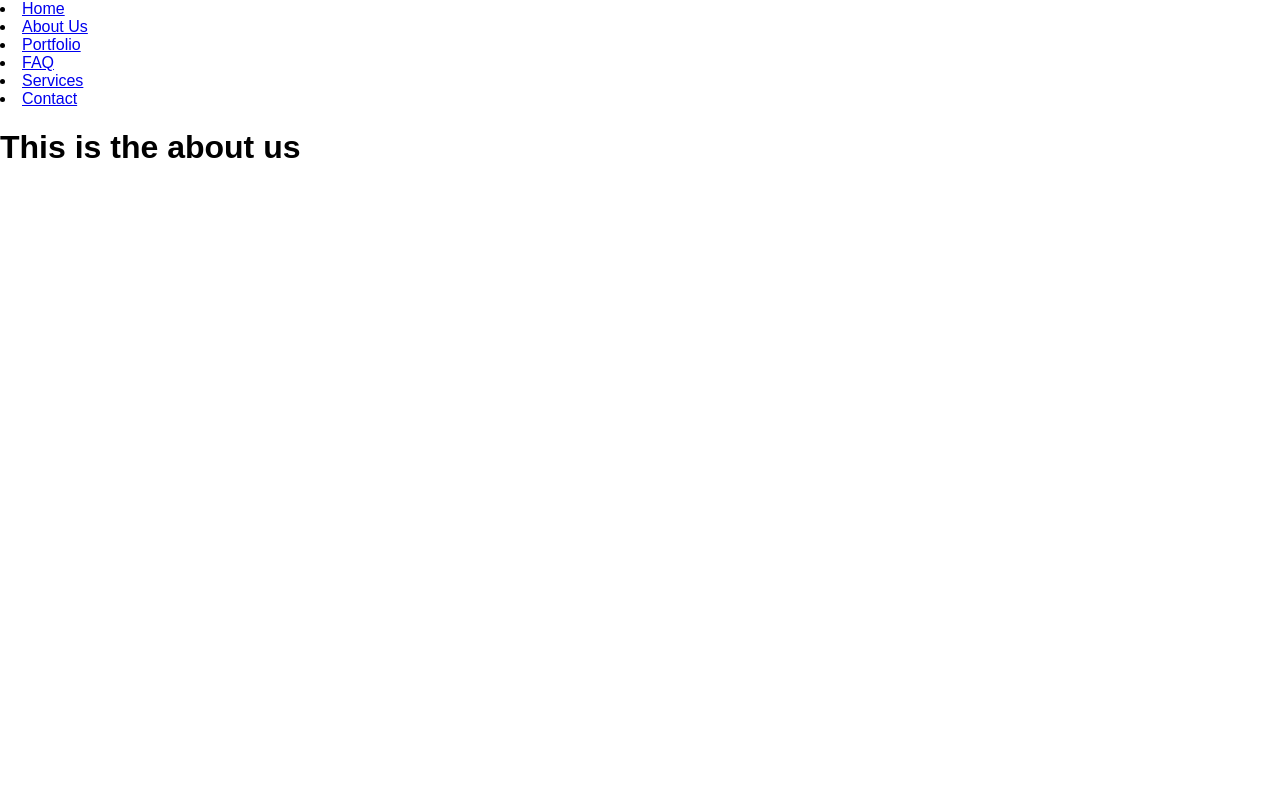
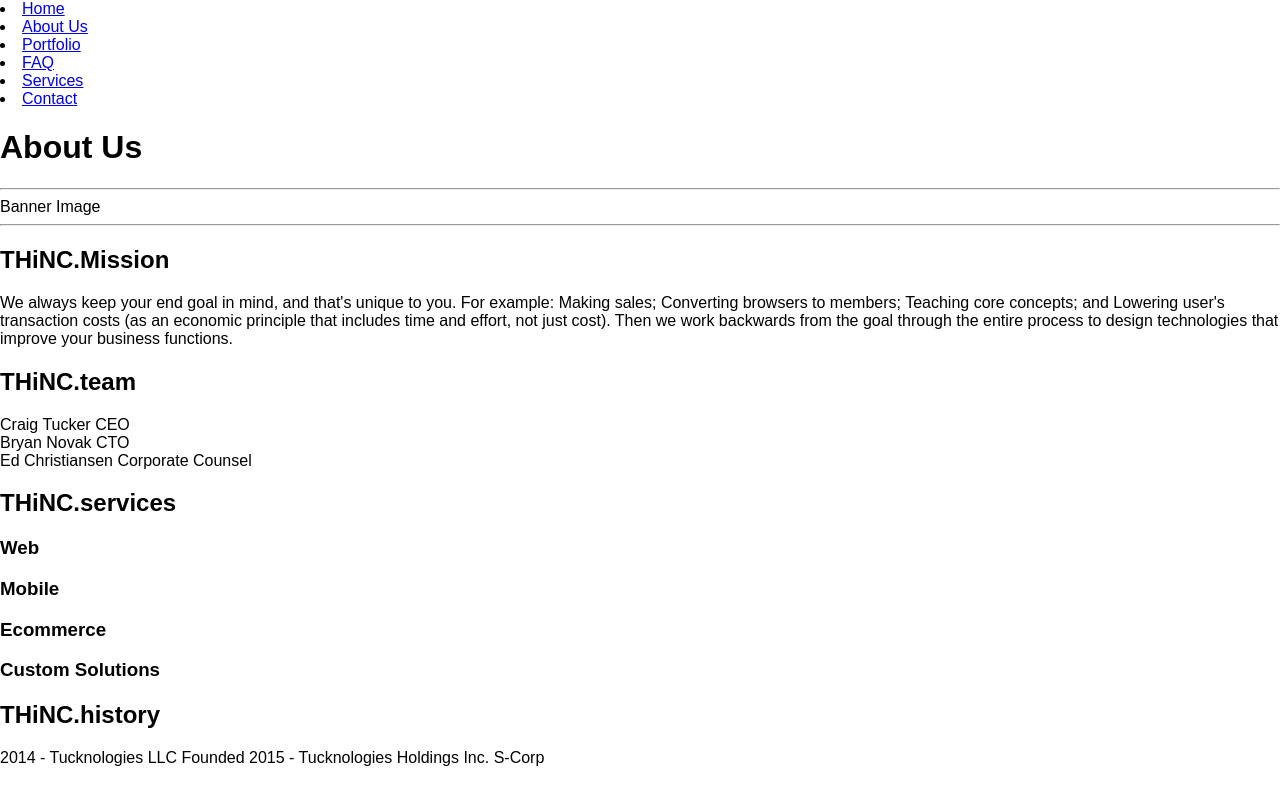
Before and after one commit to Tucknologies1/neothinc, a React (Create React App) app: page /#/about-us in a window 1280 px wide. Built offline with nearby package versions, Linux system fonts and the light colour scheme.

Commit message:
About Us skeleton

```diff
--- a/src/Pages/AboutUs.js
+++ b/src/Pages/AboutUs.js
@@ -3,9 +3,73 @@ import React, { Component } from "react";
 class AboutUs extends React.Component {
     render() {
         return (
+		<div>
             <div>
-                <h1>This is the about us</h1>
+                <h1>About Us</h1>
             </div>
+			<hr />
+			<div>
+				<div>
+					Banner Image
+				</div>
+			</div>
+			<hr />
+			<div>
+				<div>
+					<h2>THiNC.Mission</h2>
+				</div>
+				<div>
+					We always keep your end goal in mind, and that's unique to you. For example: Making sales; Converting browsers to members; Teaching core concepts; and Lowering user's transaction costs (as an economic principle that includes time and effort, not just cost). Then we work backwards from the goal through the entire process to design technologies that improve your business functions.
+				</div>
+			</div>
+			<div>
+				<div>
+					<h2>THiNC.team</h2>
+				</div>
+				<div>
+					<div>
+						Craig Tucker
+						CEO
+					</div>
+					<div>
+						Bryan Novak
+						CTO
+					</div>
+					<div>
+						Ed Christiansen
+						Corporate Counsel
+					</div>
+				</div>
+			</div>
+			<div>
+				<div>
+					<h2>THiNC.services</h2>
+				</div>
+				<div>
+					<div>
+						<h3>Web</h3>
+					</div>
+					<div>
+						<h3>Mobile</h3>
+					</div>
+					<div>
+						<h3>Ecommerce</h3>
+					</div>
+					<div>
+						<h3>Custom Solutions</h3>
+					</div>
+				</div>
+			</div>
+			<div>
+				<div>
+					<h2>THiNC.history</h2>
+				</div>
+				<div>
+					2014 - Tucknologies LLC Founded
+					2015 - Tucknologies Holdings Inc. S-Corp
+				</div>
+			</div>
+		</div>
         );
     }
 }
```
